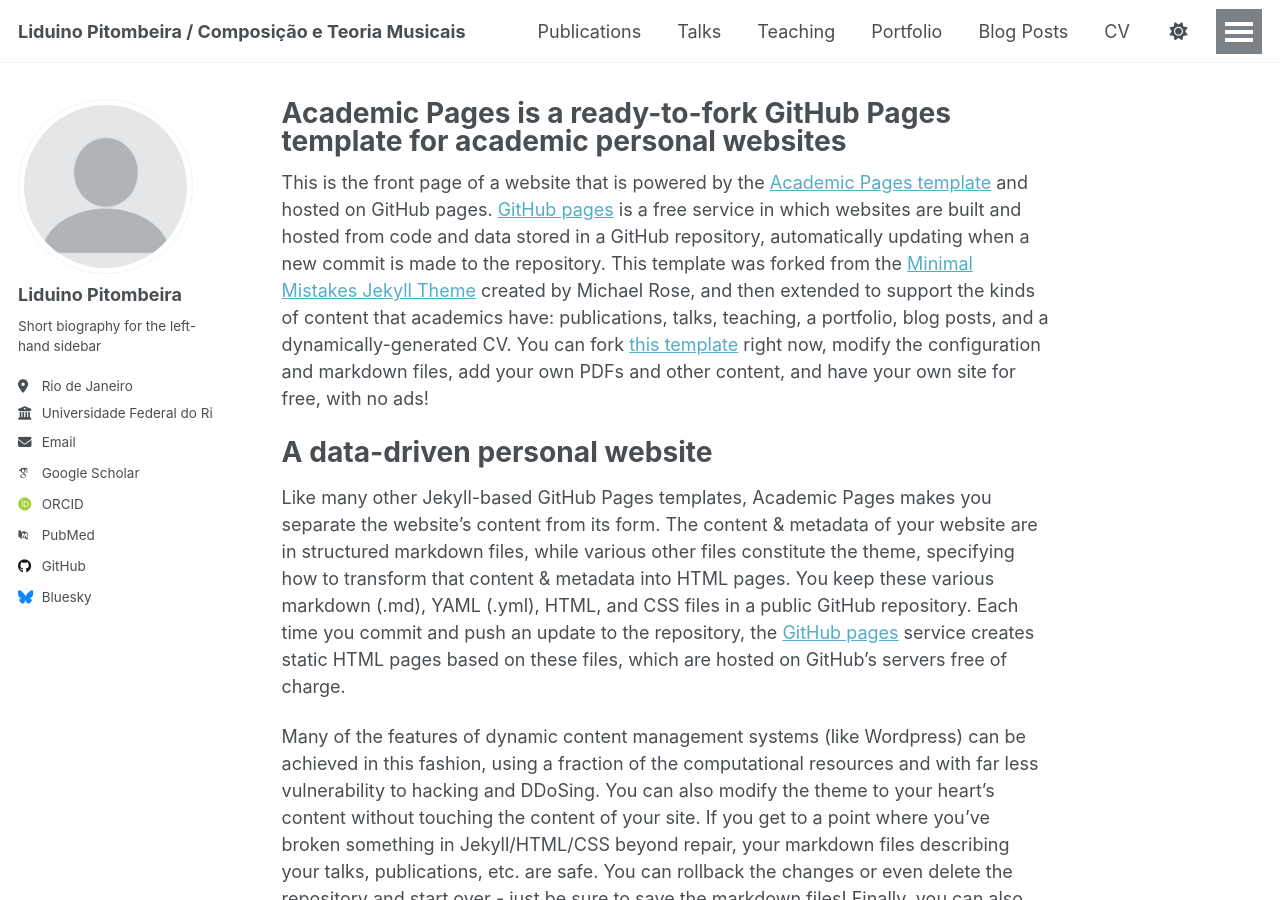
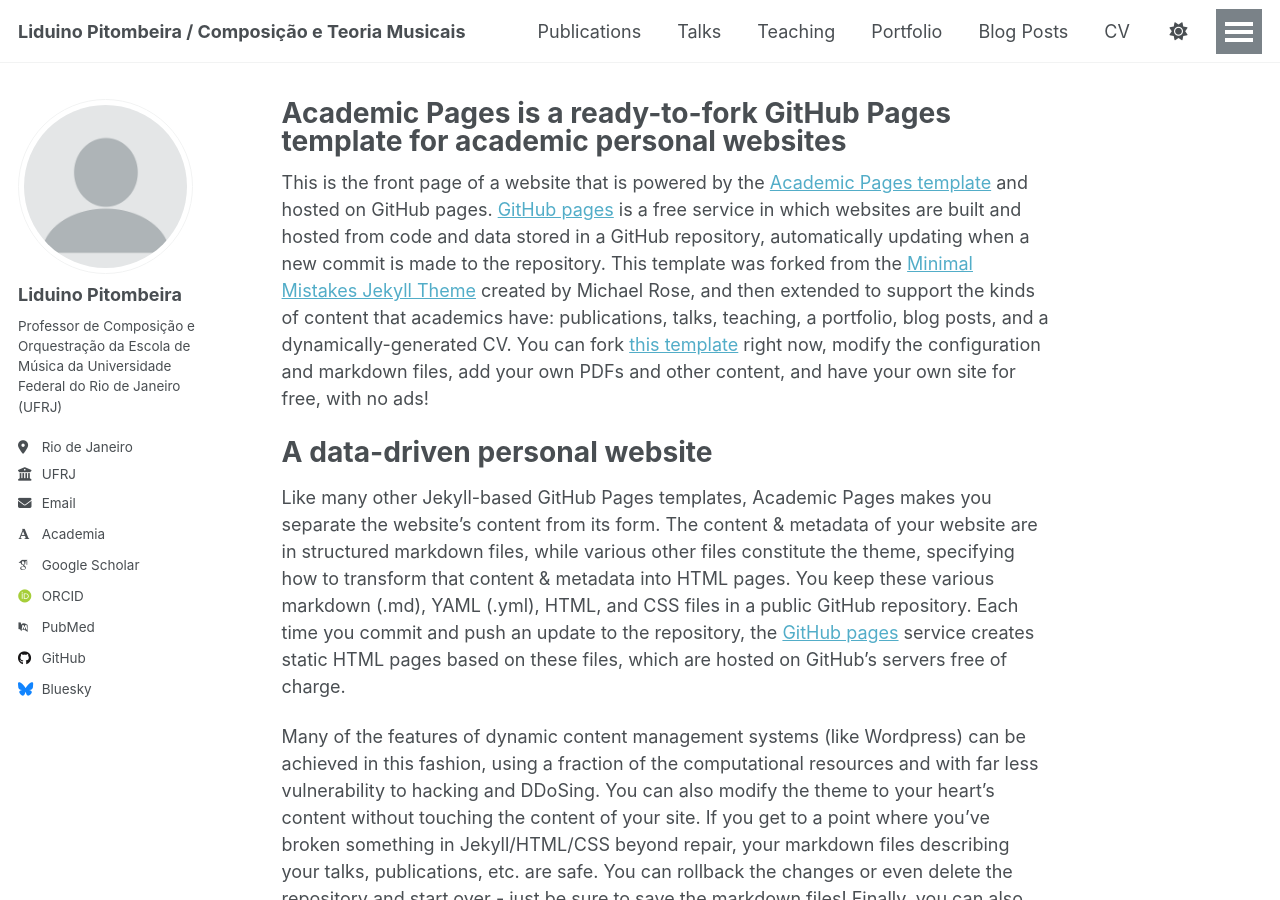
Before and after one commit to liduinopitombeira/liduinopitombeira.github.io, a Jekyll site: the page built from _pages/about.md, in a window 1280 px wide and 900 px high. Built offline with Jekyll 4.4.1, drawn with Linux system fonts in a browser that asks for light colours; some web fonts are replaced.

Commit message:
Update _config.yml

```diff
--- a/_config.yml
+++ b/_config.yml
@@ -25,22 +25,23 @@
   avatar           : "profile.png"
   name             : "Liduino Pitombeira"
   pronouns         : # example: "she/her"
-  bio              : "Short biography for the left-hand sidebar"
+  bio              : "Professor de Composição e Orquestração da Escola de Música da Universidade Federal do Rio de Janeiro (UFRJ)"
   location         : "Rio de Janeiro"
-  employer         : "Universidade Federal do Rio de Janeiro"
+  employer         : "UFRJ"
   uri              : # URL
-  email            : "none@example.org"
+  email            : "pitombeira@musica.ufrj.br"
 
   # Academic websites
   academia         : # URL
   arxiv            : # URL - Update with the correct link to your profile
-  googlescholar    : "https://scholar.google.com/citations?user=PS_CX0AAAAAJ"
+  googlescholar    : "https://scholar.google.com/citations?user=dx8BjlQAAAAJ&hl=en"
   impactstory      : # URL
-  orcid            : "http://orcid.org/yourorcidurl"
+  orcid            : "https://orcid.org/0000-0002-1141-655X"
   semantic         : # URL
   pubmed           : "https://www.ncbi.nlm.nih.gov/pubmed/?term=john+snow"
   researchgate     : # URL
   scopus           : # URL
+  academia         : "https://ufrj.academia.edu/LiduinoPitombeira"
 
   # Repositories and software development
   bitbucket        : # Username - Update with your username on the site
```
